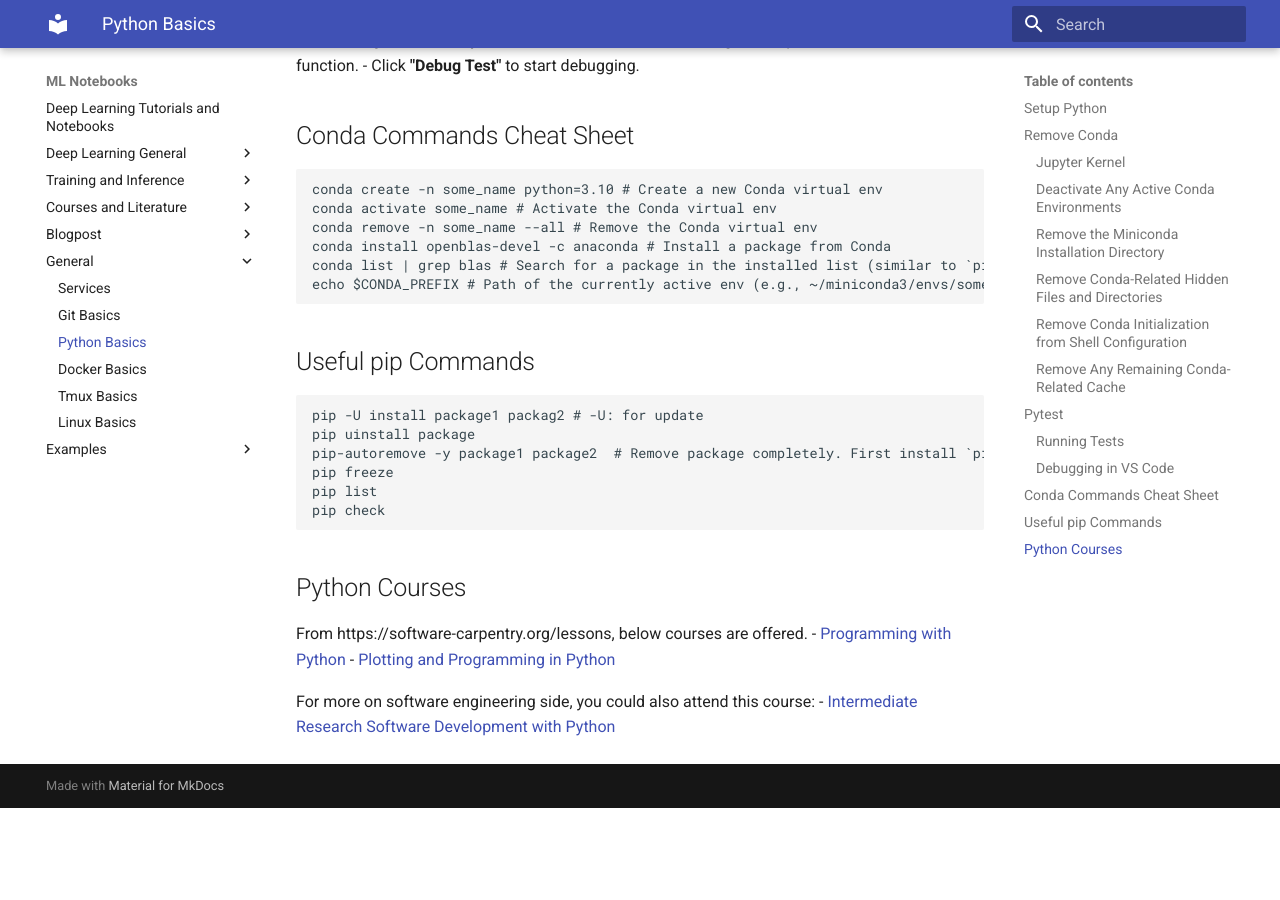
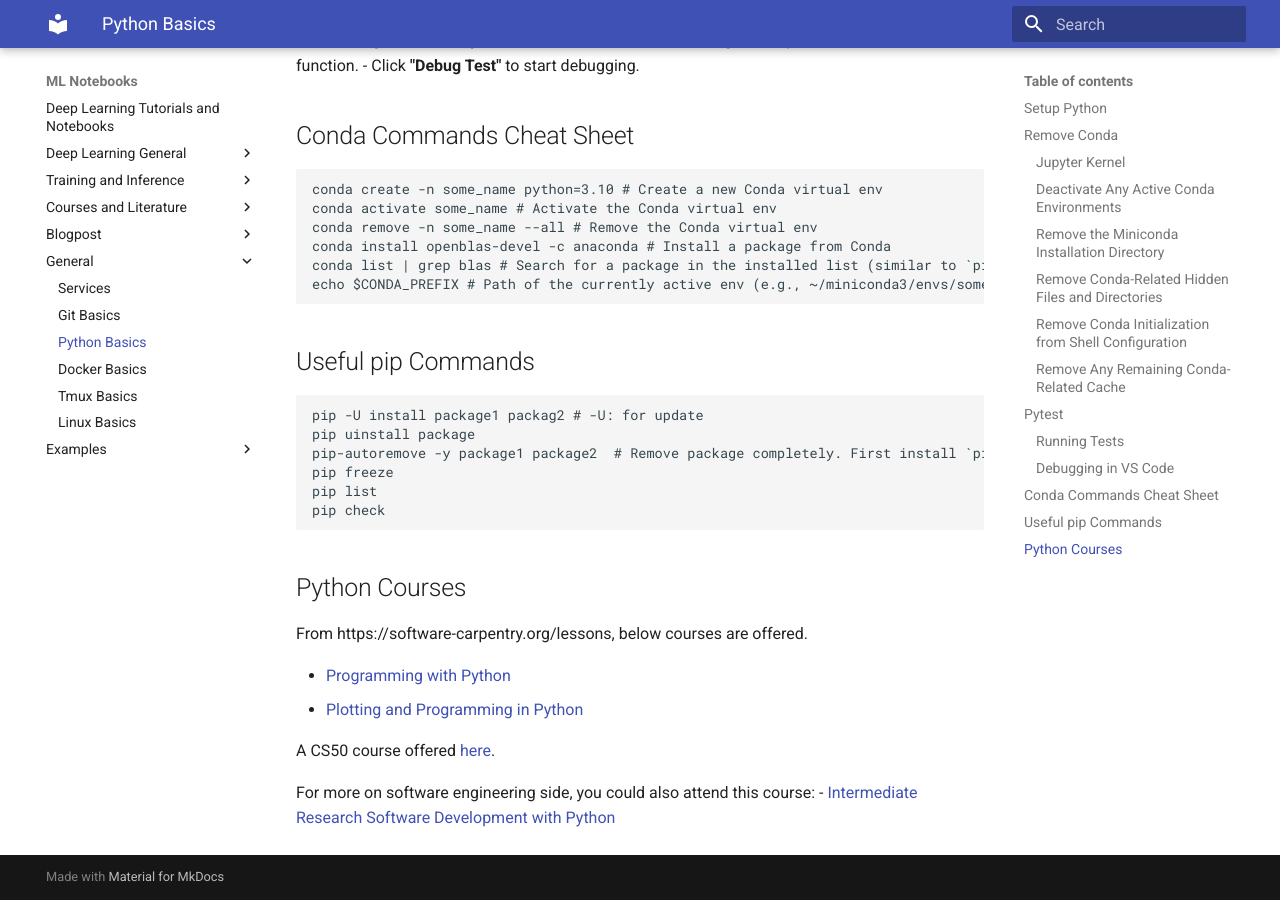
Before and after one commit to fkariminejadasl/ml-notebooks, an MkDocs documentation site: the page built from docs/python.md, in a window 1280 px wide and 900 px high, scrolled down 2993 px. Built offline with MkDocs 1.6.1 and Material for MkDocs 9.7.7, drawn with Linux system fonts in a browser that asks for light colours; before the commit the page ends 3801 px from its top, so only the background shows below that.

Commit message:
update course on python

```diff
--- a/docs/python.md
+++ b/docs/python.md
@@ -167,8 +167,11 @@ pip check
 ## Python Courses
 
 From https://software-carpentry.org/lessons, below courses are offered.
+
 - [Programming with Python](https://swcarpentry.github.io/python-novice-inflammation/)
 - [Plotting and Programming in Python](https://swcarpentry.github.io/python-novice-gapminder)
 
+A CS50 course offered [here](https://cs50.harvard.edu/python/).
+
 For more on software engineering side, you could also attend this course:
 - [Intermediate Research Software Development with Python](https://www.esciencecenter.nl/event/intermediate-research-software-development-with-python-3)
```
